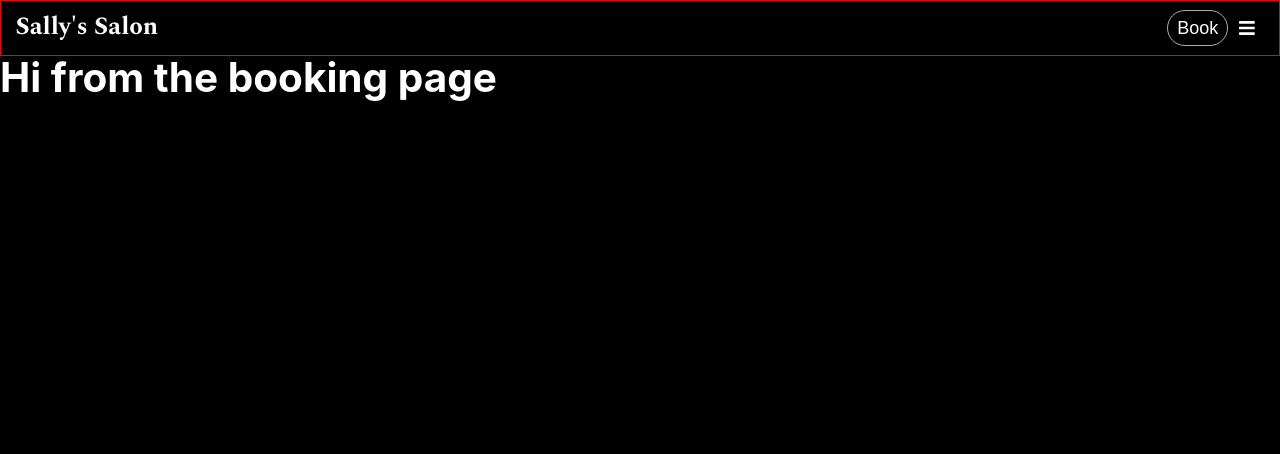
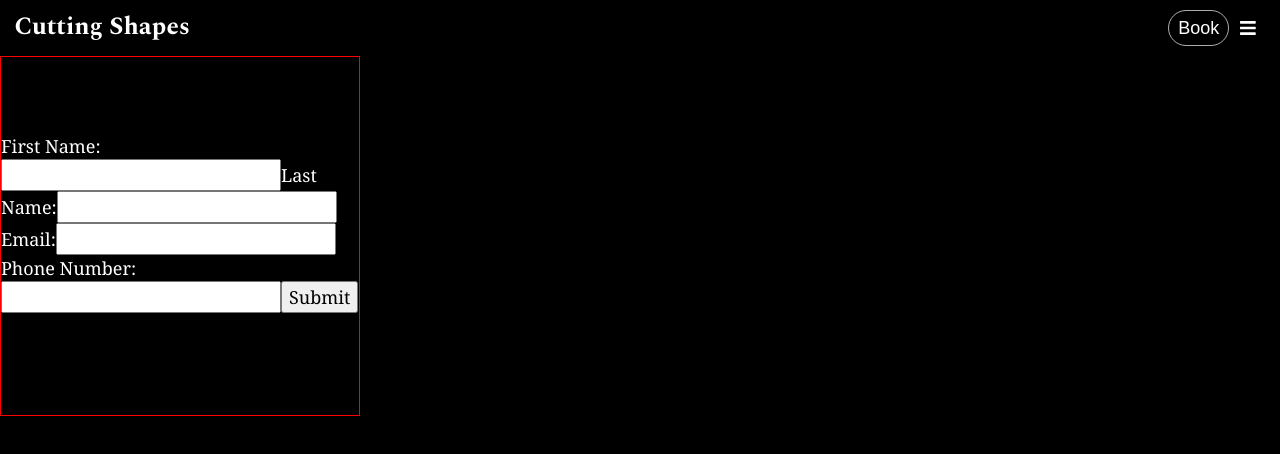
Before and after one commit to katmcglo/techno-salon, a Gatsby site: page /booking in a window 1280 px wide. Built offline with nearby package versions, Linux system fonts and the light colour scheme; Gatsby itself is replaced by a stand-in of ours.

Commit message:
added form functionality

```diff
--- a/gatsby-config.js
+++ b/gatsby-config.js
@@ -1,6 +1,6 @@
 module.exports = {
   siteMetadata: {
-    title: `Sally's Salon`,
+    title: `Cutting Shapes`,
     description: `Kick off your next, great Gatsby project with this default starter. This barebones starter ships with the main Gatsby configuration files you might need.`,
     author: `@gatsbyjs`,
   },
--- a/package.json
+++ b/package.json
@@ -24,7 +24,8 @@
     "prop-types": "^15.7.2",
     "react": "^16.12.0",
     "react-dom": "^16.12.0",
-    "react-helmet": "^6.1.0"
+    "react-helmet": "^6.1.0",
+    "react-hook-form": "^6.8.4"
   },
   "devDependencies": {
     "prettier": "2.1.0"
--- a/src/components/bookbutton/bookbutton.js
+++ b/src/components/bookbutton/bookbutton.js
@@ -1,6 +1,6 @@
 import React from "react"
 import { Link } from "gatsby"
-import classes from './bookbutton.module.css'
+import classes from './bookbutton.module.scss'
 
 const BookButton = () => {
   return(
--- /dev/null
+++ b/src/components/form/form.js
@@ -0,0 +1,35 @@
+import React, { useState } from 'react';
+import { useForm } from 'react-hook-form';
+import classes from "../form/form.module.scss";
+
+const Form = () => {
+  const { handleSubmit, register, errors } = useForm({ reValidateMode: "onSubmit" });
+
+    const onSubmit = (formData) => {
+    console.log(formData);
+  }
+
+
+  return (
+    <div className={classes.FormContainer}>
+      <form autoComplete="off" onSubmit={handleSubmit(onSubmit)}>
+        <label htmlFor="firstName">First Name:</label>
+        <input type="text" name="firstName" ref={register({required: true, minLength: 2})} />
+        {errors.firstName && <p>First name invalid!</p>}
+        <label htmlFor="lastName">Last Name:</label>
+        <input type="text" name="lastName" ref={register({required: true, minLength: 2})} />
+        {errors.lastName && <p>Last name invalid!</p>}
+        <label htmlFor="email">Email:</label>
+        <input type="email" name="email" ref={register({required: true})} />
+        {errors.email && <p>Email must be in a correct format</p>}
+
+        <label htmlFor="phoneNumber">Phone Number:</label>
+        <input type="text" name="phoneNumber" ref={register} />
+
+        <button type="submit">Submit</button>
+      </form>
+    </div>
+  )
+}
+
+export default Form;
--- /dev/null
+++ b/src/components/form/form.module.scss
@@ -0,0 +1,7 @@
+.FormContainer {
+  display: flex;
+  place-items: center;
+  width: 20rem;
+  height: 20rem;
+  border: 1px solid red;
+}
--- a/src/components/header/header.module.scss
+++ b/src/components/header/header.module.scss
@@ -7,7 +7,6 @@
   margin: 0;
   width: 100%;
   height: 56px;
-  border: 1px solid red;
   display: flex;
   justify-content: space-between;
   position: fixed;
--- a/src/components/layout.scss
+++ b/src/components/layout.scss
@@ -10,7 +10,7 @@ body {
   margin: 0;
   -webkit-font-smoothing: antialiased;
   -moz-osx-font-smoothing: grayscale;
-  color: hsla(0, 0%, 0%, 0.8);
+  color: #FFFFFF;
   font-family: georgia, serif;
   font-weight: normal;
   word-wrap: break-word;
--- a/src/pages/booking.js
+++ b/src/pages/booking.js
@@ -1,14 +1,13 @@
 import React from "react"
 import { Link } from "gatsby"
-
 import Layout from "../components/layout"
 import SEO from "../components/seo"
+import Form from '../components/form/form';
 
 const BookingPage = () => (
   <Layout>
     <SEO title="Booking" />
-    <h1 style={{color: 'white'}}>Hi from the booking page</h1>
-    <p>Welcome to page 2</p>
+      <Form />
   </Layout>
 )
 
--- a/src/pages/gallery.js
+++ b/src/pages/gallery.js
@@ -1,5 +1,4 @@
 import React from "react"
-
 import Layout from "../components/layout"
 import SEO from "../components/seo"
 
```
Also changed, not shown: src/components/bookbutton/bookbutton.module.scss (renamed from src/components/bookbutton/bookbutton.module.css), 1 other file.
